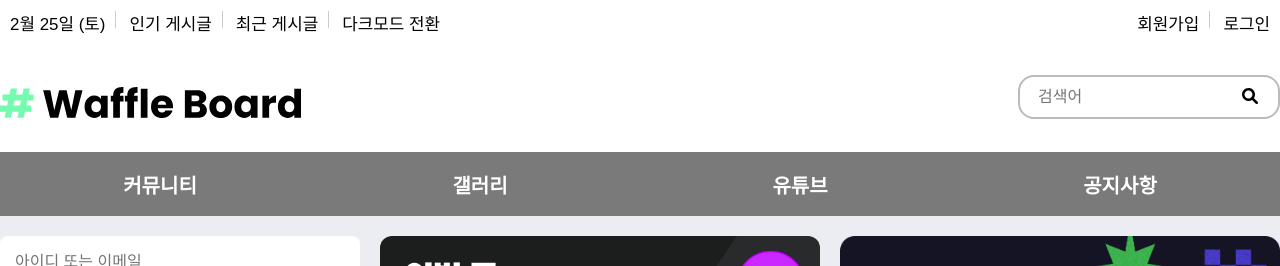
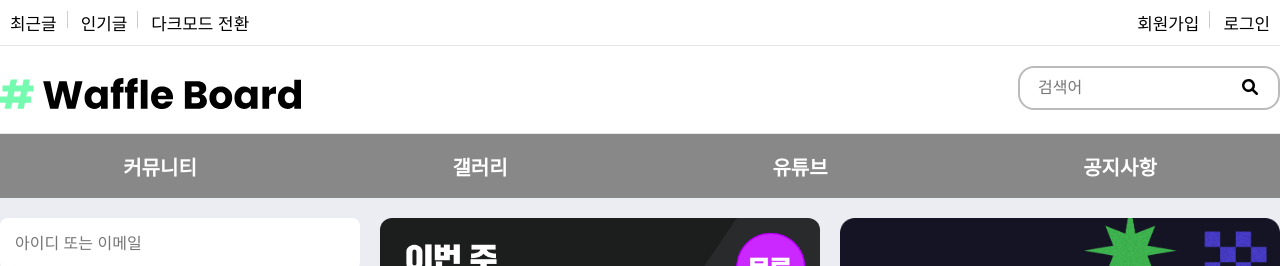
Before and after one commit to KYH9800/SampleBoard, a Next.js app in the folder front/: page / in a window 1280 px wide. Shown: the top 266 px of the page. Built offline with nearby package versions, Linux system fonts and the light colour scheme.

Commit message:
:tada: [feat] Front 화면 CSS 상단 메뉴바 일부 수정

```diff
--- a/front/components/AppLayout/AppLayout.js
+++ b/front/components/AppLayout/AppLayout.js
@@ -13,6 +13,7 @@
 import {
   LayoutWrapper,
   Header,
+  SubNavbarLine,
   NavbarFooter,
   Main,
   Aside,
@@ -35,8 +36,12 @@
   return (
     <LayoutWrapper>
       <Header>
-        <SubNavbar />
-        <MainNavbar />
+        <SubNavbarLine>
+          <SubNavbar />
+        </SubNavbarLine>
+        <SubNavbarLine>
+          <MainNavbar />
+        </SubNavbarLine>
         <NavbarFooter>
           <Navbar />
         </NavbarFooter>
--- a/front/components/Navbar/SubNavbar.js
+++ b/front/components/Navbar/SubNavbar.js
@@ -1,7 +1,7 @@
 import React from 'react';
 import Link from 'next/link';
 // styled-components
-import { SubWrapper, ColumnLine, LinkWrapper } from '../../styles/components/Navbar/SubNavbarSt';
+import { SubWrapper, LoginUser, ColumnLine, LinkWrapper } from '../../styles/components/Navbar/SubNavbarSt';
 
 const SubNavbar = () => {
   // TODO
@@ -14,18 +14,28 @@
   return (
     <SubWrapper>
       <LinkWrapper>
-        <Link href="/">2월 25일 (토)</Link>
+        <Link href="/new">최근글</Link>
         <ColumnLine />
-        <Link href="/best">인기 게시글</Link>
-        <ColumnLine />
-        <Link href="/new">최근 게시글</Link>
+        <Link href="/best">인기글</Link>
         <ColumnLine />
         <a onClick={onChangMode}>다크모드 전환</a>
       </LinkWrapper>
       <LinkWrapper>
-        <Link href="/signup">회원가입</Link>
-        <ColumnLine />
-        <Link href="/login">로그인</Link>
+        {0 ? (
+          <>
+            <LoginUser>
+              <span>고윤혁</span>님 환영합니다.
+            </LoginUser>
+            <ColumnLine />
+            <Link href="/login">마이페이지</Link>
+          </>
+        ) : (
+          <>
+            <Link href="/signup">회원가입</Link>
+            <ColumnLine />
+            <Link href="/login">로그인</Link>
+          </>
+        )}
       </LinkWrapper>
     </SubWrapper>
   );
--- a/front/styles/components/AppLayout/AppLayoutSt.js
+++ b/front/styles/components/AppLayout/AppLayoutSt.js
@@ -10,19 +10,27 @@
 
 export const Header = styled.header`
   position: sticky;
-  top: -148px;
+  top: -130px;
   z-index: 999;
 
   display: flex;
   flex-direction: column;
   justify-content: center;
   align-items: center;
-  gap: 10px;
+  /* gap: 10px; */
 
   background-color: #fff;
 `;
 
+export const SubNavbarLine = styled.div`
+  display: flex;
+  justify-content: center;
+  border-bottom: 1px solid rgba(0, 0, 0, 0.1);
+  width: 100%;
+`;
+
 export const NavbarFooter = styled.sub`
+  background-color: rgba(0, 0, 0, 0.1);
   background-color: #888;
 
   width: 100%;
--- a/front/styles/components/Navbar/NavbarSt.js
+++ b/front/styles/components/Navbar/NavbarSt.js
@@ -10,12 +10,12 @@
   width: 1280px;
   margin: auto;
 
-  background-color: #888;
+  /* background-color: #888; */
 `;
 
 export const CustomUl = styled.ul`
   cursor: pointer;
-  background-color: rgba(0, 0, 0, 0.1);
+  /* background-color: rgba(0, 0, 0, 0.1); */
 
   text-align: center;
 
@@ -41,6 +41,7 @@
     a {
       color: #00ffa8;
     }
+
     background-color: #222c;
   }
 `;
@@ -58,7 +59,7 @@
 
 export const CommunityUl = styled.ul`
   cursor: pointer;
-  background-color: rgba(0, 0, 0, 0.1);
+  /* background-color: rgba(0, 0, 0, 0.1); */
 
   text-align: center;
 
@@ -99,7 +100,7 @@
   display: none;
 
   color: #fff;
-  background-color: rgba(0, 0, 0, 0.1);
+  /* background-color: rgba(0, 0, 0, 0.1); */
 
   box-shadow: 0 0 20px 0 rgb(0 0 0 / 15%);
 
--- a/front/styles/components/Navbar/SubNavbarSt.js
+++ b/front/styles/components/Navbar/SubNavbarSt.js
@@ -16,6 +16,18 @@
   }
 `;
 
+export const LoginUser = styled.div`
+  padding: 10px;
+  color: #000;
+
+  font-size: 16.9px;
+
+  span {
+    color: #2d2b2b;
+    font-weight: 700;
+  }
+`;
+
 export const ColumnLine = styled.div`
   border-left: thin solid rgba(0, 0, 0, 0.2);
 
```
